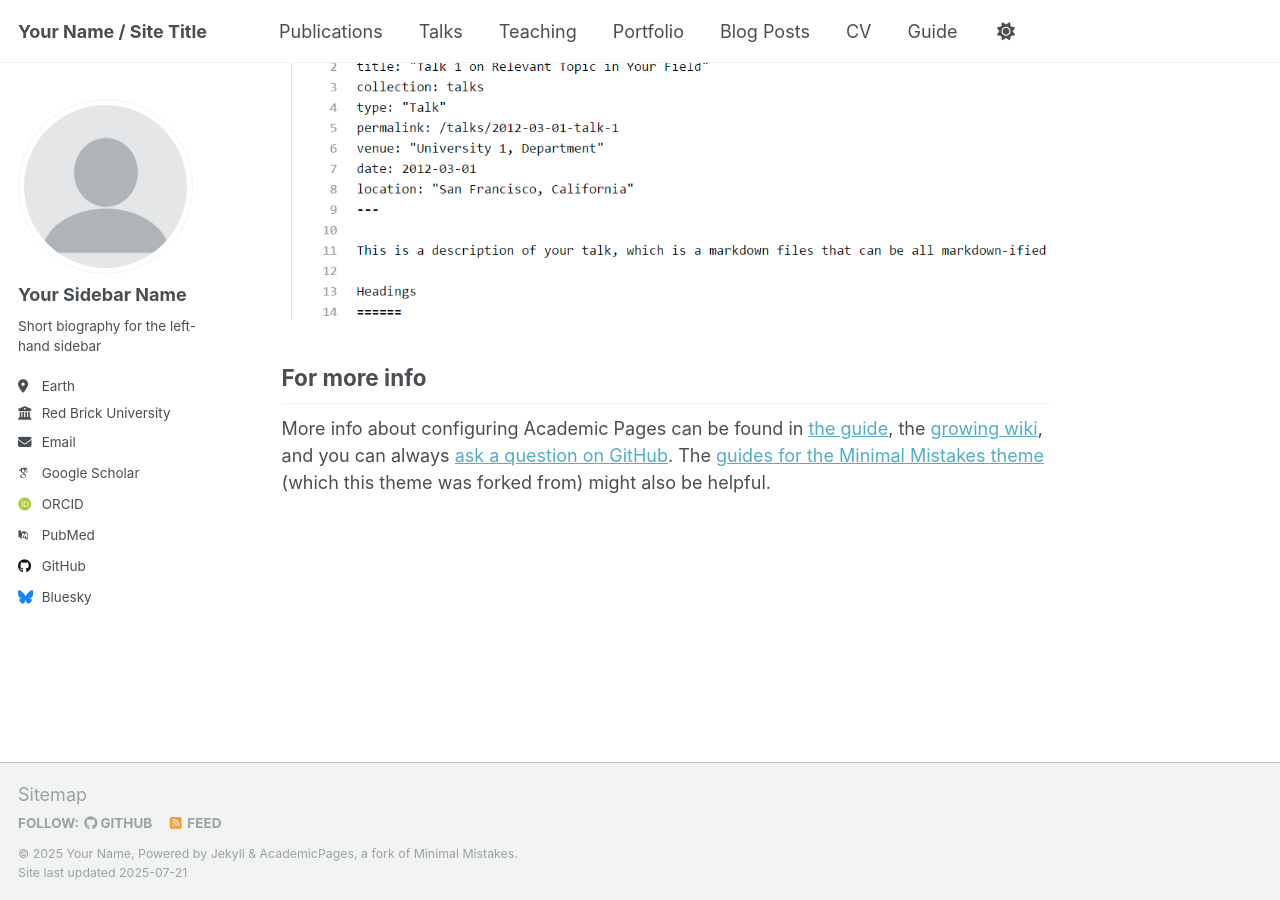
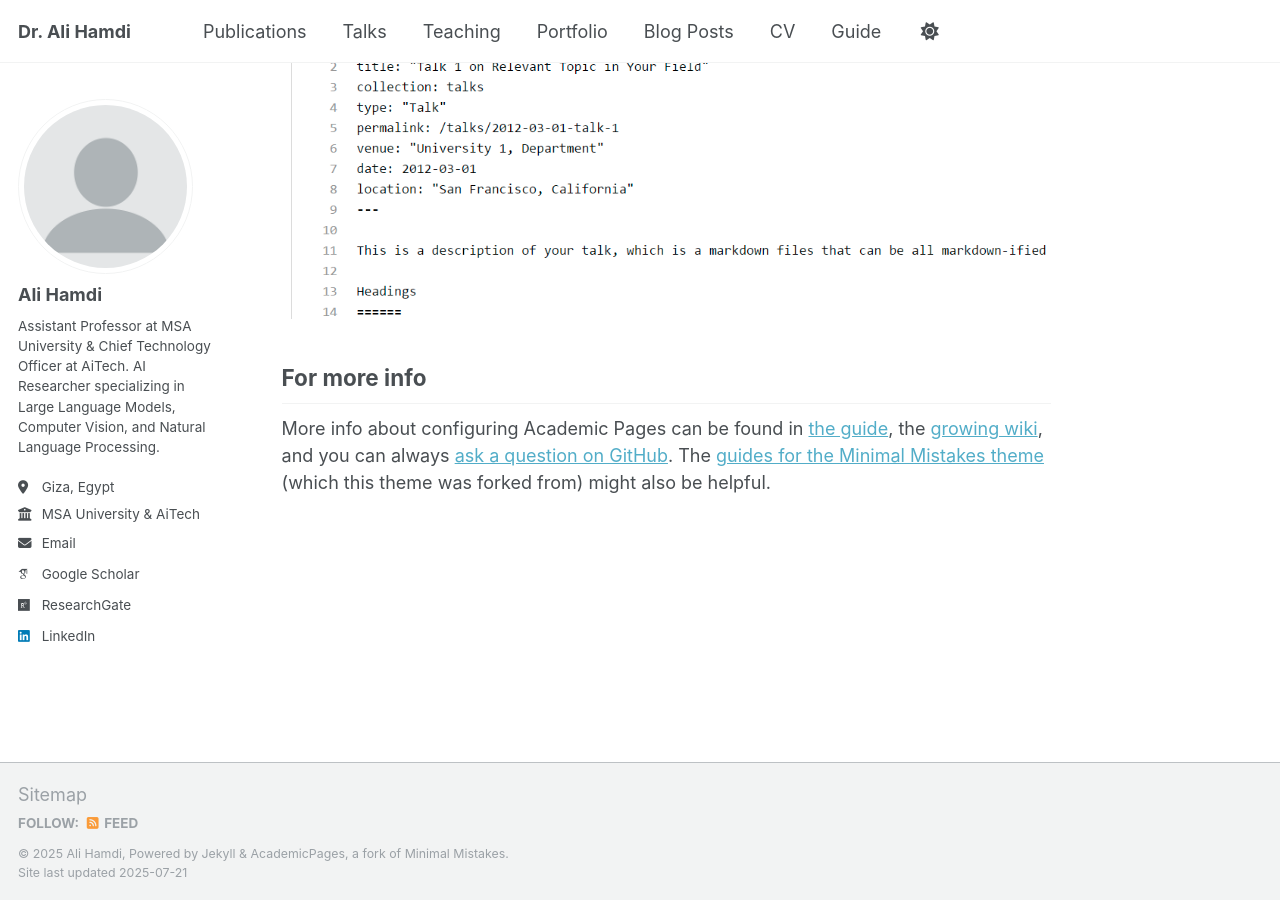
Before and after one commit to hozzAI/alihamdif.github.io, a Jekyll site: the page built from _pages/about.md, in a window 1280 px wide and 900 px high, scrolled down 2880 px. Built offline with Jekyll 4.4.1, drawn with Linux system fonts in a browser that asks for light colours; some web fonts are replaced; a script that is not in the unit is left out.

```diff
--- a/_config.yml
+++ b/_config.yml
@@ -3,96 +3,22 @@
 # This config file is meant for settings that affect your entire site, values
 # which you are expected to set up once and rarely need to edit after that.
 # For technical reasons, this file is *NOT* reloaded automatically when you use
-# `jekyll serve -l -H localhost`. If you change this file, please restart the
-# server process.
-
-# Basic Site Settings
-locale                   : "en-US"
-site_theme               : "default"
-title                    : "Your Name / Site Title"
-title_separator          : "-"
-name                     : &name "Your Name"
-description              : &description "personal description"
-url                      : https://academicpages.github.io # the base hostname & protocol for your site e.g. "https://[your GitHub username].github.io" or if you already have some other page hosted on Github then use "https://[your GitHub username].github.io/[Your Repo Name]"
-baseurl                  : "" # the subpath of your site, e.g. "/blog"
-repository               : "academicpages/academicpages.github.io"
-
-# Site Author - The following control what appear as part of the author content on the side bar.
-#               If a field is blank the icon and link will not appear, otherwise it will be shown.
-#               Additional customization can be done by editing /_includes/author-profile.html
-author:
-  # Biographic information
-  avatar           : "profile.png"
-  name             : "Your Sidebar Name"
-  pronouns         : # example: "she/her"
-  bio              : "Short biography for the left-hand sidebar"
-  location         : "Earth"
-  employer         : "Red Brick University"
-  uri              : # URL
-  email            : "none@example.org"
-
-  # Academic websites
-  academia         : # URL
-  arxiv            : # URL - Update with the correct link to your profile
-  googlescholar    : "https://scholar.google.com/citations?user=PS_CX0AAAAAJ"
-  impactstory      : # URL
-  orcid            : "http://orcid.org/yourorcidurl"
-  semantic         : # URL
-  pubmed           : "https://www.ncbi.nlm.nih.gov/pubmed/?term=john+snow"
-  researchgate     : # URL
-  scopus           : # URL
-
-  # Repositories and software development
-  bitbucket        : # Username - Update with your username on the site
-  codepen          : # Username
-  dribbble         : # Username
-  github           : "academicpages"
-  kaggle           : # Username
-  stackoverflow    : # User number or user number and name (i.e., use "1" or "1/jeff-atwood")
-
-  # Social media
-  artstation       : # Username
-  bluesky          : "bsky.app" # Replace this with you Bluesky username
-  facebook         : # Username
-  flickr           : # Username
-  foursquare       : # Username
-  goodreads        : # Username
-  google_plus      : # Username
-  keybase          : # Username
-  instagram        : # Username
-  lastfm           : # Username
-  linkedin         : # Username
-  mastodon         : # URL
-  medium           : # URL
-  pinterest        : # Username
-  soundcloud       : # Username
-  steam            : # Username
-  telegram         : # URL
-  tumblr           : # Username
-  twitter          : # Username for X / Twitter
-  vine             : # Username
-  weibo            : # Username
-  wikipedia        : # Username
-  xing             : # Username
-  youtube          : # Username
-  zhihu            : # Username
-
-# Publication Category - The following the list of publication categories and their headings
-publication_category:
-  books:
-    title: 'Books'
-  manuscripts:
-    title: 'Journal Articles'
-  conferences:
-    title: 'Conference Papers'
+# `jekyll serve`. If you change this file, please restart the server process.
 
 # Site Settings
+locale                   : "en-US"
+title                    : "Dr. Ali Hamdi"
+title_separator          : "-"
+name                     : &name "Ali Hamdi"
+description              : &description "Assistant Professor & CTO | AI Researcher specializing in LLMs, Computer Vision, and NLP"
+url                      : https://alihamdif.github.io/ # replace with your actual GitHub username
+baseurl                  : "" # the subpath of your site, e.g. "/blog"
+repository               : "hozzAI/alihamdif.github.io" # replace with your GitHub username
 teaser                   :  # filename of teaser fallback teaser image placed in /images/, .e.g. "500x300.png"
 breadcrumbs              : false # true, false (default)
 words_per_minute         : 160
-future                   : true
 read_more                : "disabled" # if enabled, adds "Read more" links to excerpts
-talkmap_link             : false      #change to true to add link to talkmap on talks page
+talkmap_link             : false #change to true to add link to talkmap on talks page
 comments:
   provider               : # false (default), "disqus", "discourse", "facebook", "google-plus", "staticman", "custom"
   disqus:
@@ -120,16 +46,13 @@ staticman:
       options:
         format           : "iso8601" # "iso8601" (default), "timestamp-seconds", "timestamp-milliseconds"
 atom_feed:
-  hide                   : false     # change to true to hide the RSS feed in the footer
   path                   : # blank (default) uses feed.xml
-
 
 # SEO Related
 google_site_verification :
 bing_site_verification   :
 alexa_site_verification  :
 yandex_site_verification :
-
 
 # Social Sharing
 twitter:
@@ -138,8 +61,7 @@ facebook:
   username               :
   app_id                 :
   publisher              :
-og_image                 :  # Social media default site image
-og_description           :  # Social media default site image description
+og_image                 :  # Open Graph/Twitter default site image
 # For specifying social profiles
 # - https://developers.google.com/structured-data/customize/social-profiles
 social:
@@ -150,9 +72,48 @@ social:
 
 # Analytics
 analytics:
-  provider               :  "false" # false (default), "google", "google-universal", "google-analytics-4", "custom"
+  provider               :  "google-universal" # false (default), "google", "google-universal", "custom"
   google:
     tracking_id          :
+
+
+# Site Author
+author:
+  name             : "Ali Hamdi"
+  avatar           : "profile.png"
+  bio              : "Assistant Professor at MSA University & Chief Technology Officer at AiTech. AI Researcher specializing in Large Language Models, Computer Vision, and Natural Language Processing."
+  location         : "Giza, Egypt"
+  employer         : "MSA University & AiTech"
+  pubmed           :
+  googlescholar    : "https://scholar.google.com.au/citations?user=Q5qW1rcAAAAJ&hl=en"
+  email            : "alihamdif@gmail.com"
+  researchgate     : "https://www.researchgate.net/profile/Ali-Hamdi-2"
+  uri              :
+  bitbucket        :
+  codepen          :
+  dribbble         :
+  flickr           :
+  facebook         :
+  foursquare       :
+  github           :
+  google_plus      :
+  keybase          :
+  instagram        :
+  impactstory      :
+  lastfm           :
+  linkedin         : "https://www.linkedin.com/in/ali7amdi/"
+  orcid            :
+  pinterest        :
+  soundcloud       :
+  stackoverflow    :
+  steam            :
+  tumblr           :
+  twitter          :
+  vine             :
+  weibo            :
+  xing             :
+  youtube          :
+  wikipedia        :
 
 
 # Reading Files
@@ -165,26 +126,23 @@ exclude:
   - "*.sublime-workspace"
   - .asset-cache
   - .bundle
-  - .github
   - .jekyll-assets-cache
   - .sass-cache
+  - CHANGELOG
+  - Capfile
+  - Gemfile
+  - Gruntfile.js
+  - LICENSE
+  - README
+  - Rakefile
   - assets/js/_main.js
   - assets/js/plugins
   - assets/js/vendor
-  - CHANGELOG
-  - Capfile
   - config
-  - Dockerfile
-  - Gemfile
-  - Gruntfile.js
   - gulpfile.js
-  - LICENSE
-  - local
   - log
   - node_modules
-  - package.json*
-  - Rakefile
-  - README
+  - package.json
   - tmp
   - vendor
 keep_files:
@@ -214,23 +172,23 @@ kramdown:
   enable_coderay: false
 
 
-# These settings control the types of collections used by the template
+# Collections
 collections:
   teaching:
     output: true
-    permalink: /:collection/:path/
+    permalink: /:collection/:name/
   publications:
     output: true
-    permalink: /:collection/:path/
+    permalink: /:collection/:name/
   portfolio:
     output: true
-    permalink: /:collection/:path/
+    permalink: /:collection/:name/
   talks:
     output: true
-    permalink: /:collection/:path/
+    permalink: /:collection/:name/
 
 
-# These settings control how pages and collections are included in the site
+# Defaults
 defaults:
   # _posts
   - scope:
@@ -286,7 +244,6 @@ defaults:
       author_profile: true
       share: true
 
-
 # Sass/SCSS
 sass:
   sass_dir: _sass
@@ -297,25 +254,22 @@ sass:
 permalink: /:categories/:title/
 # paginate: 5 # amount of posts to show
 # paginate_path: /page:num/
-timezone: Etc/UTC # http://en.wikipedia.org/wiki/List_of_tz_database_time_zones
+timezone: Africa/Cairo # http://en.wikipedia.org/wiki/List_of_tz_database_time_zones
 
 
 # Plugins
 plugins:
-  - jekyll-feed
-  - jekyll-gist
   - jekyll-paginate
   - jekyll-sitemap
+  - jekyll-gist
+  - jekyll-feed
   - jekyll-redirect-from
-  - jemoji
-
-# Mimic GitHub Pages with --safe
+# mimic GitHub Pages with --safe
 whitelist:
-  - jekyll-feed
-  - jekyll-gist
   - jekyll-paginate
   - jekyll-sitemap
-  - jekyll-redirect-from
+  - jekyll-gist
+  - jekyll-feed
   - jemoji
 
 
```
